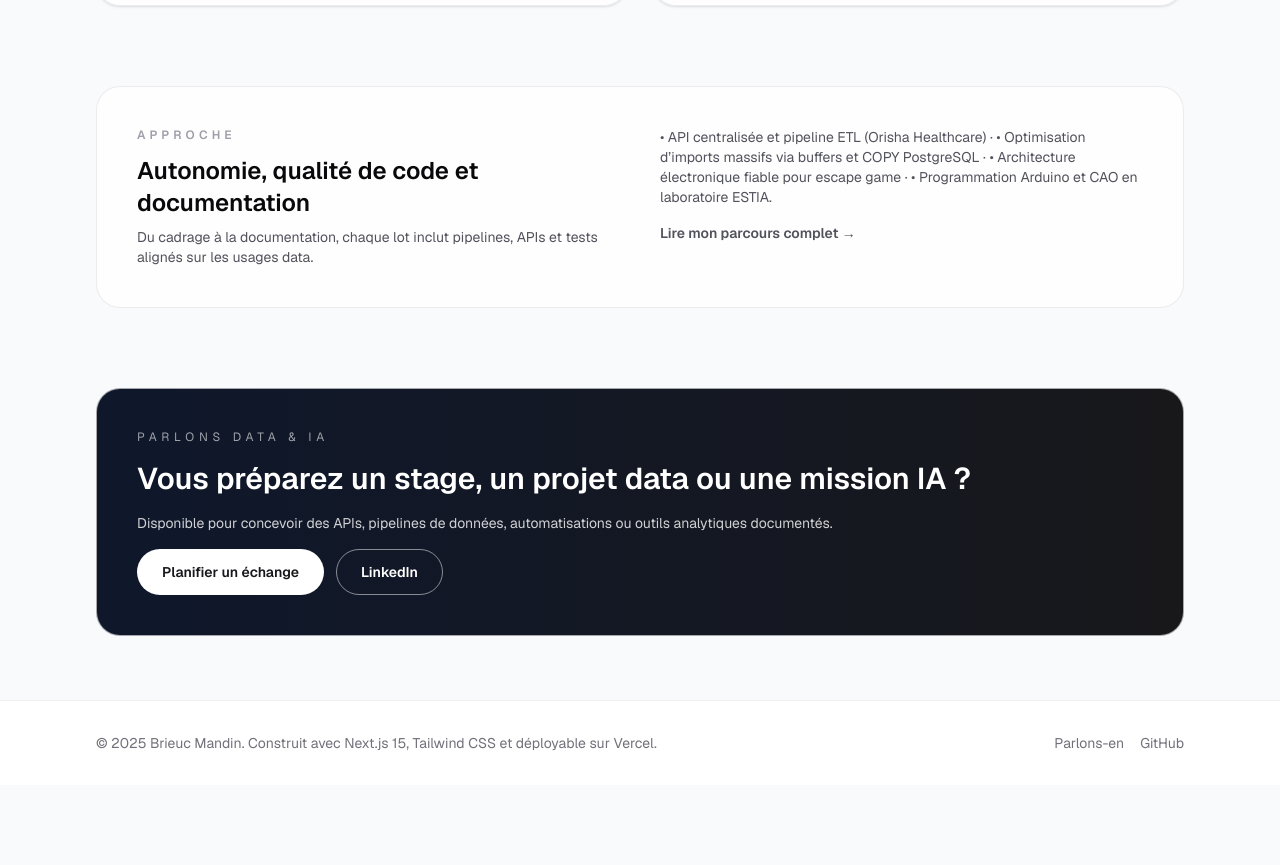
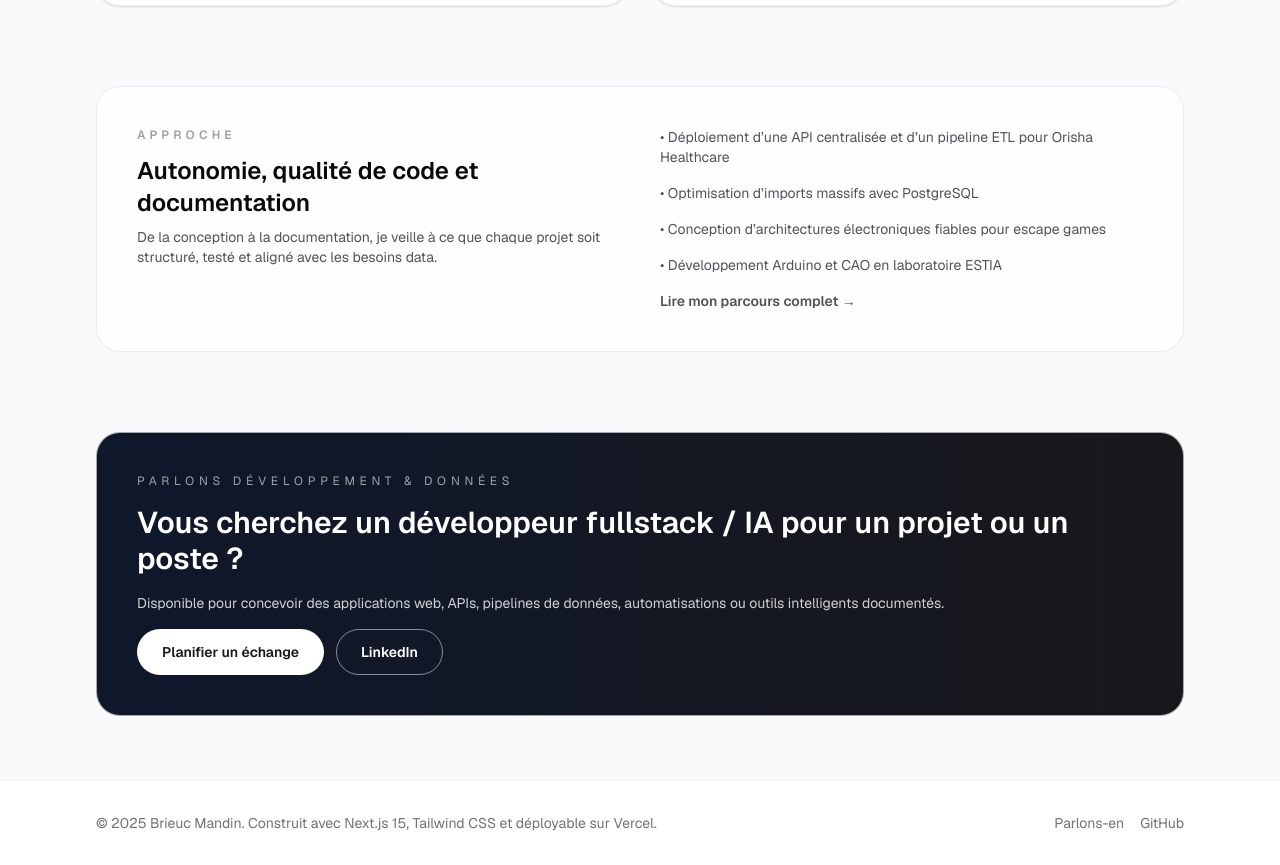
Before and after one commit to RoiBrioche/site-web-vitrine, a Next.js app: page / in a window 1280 px wide. Shown: the part 1381-2246 px from the top of the page. Before the commit the page ends 2166 px from the top, so only its background shows below. Built offline with nearby package versions, Linux system fonts and the light colour scheme.

Commit message:
évolution des contenues des rubrique approche et de contact de la page principale (#18)

```diff
--- a/src/app/page.tsx
+++ b/src/app/page.tsx
@@ -107,16 +107,14 @@ export default function Home() {
           <SectionHeading
             eyebrow="Approche"
             title="Autonomie, qualité de code et documentation"
-            description="Du cadrage à la documentation, chaque lot inclut pipelines, APIs et tests alignés sur les usages data."
+            description="De la conception à la documentation, je veille à ce que chaque projet soit structuré, testé et aligné avec les besoins data."
           />
         </div>
         <div className="space-y-4 text-sm text-zinc-600 dark:text-zinc-300">
-          <p>
-            • API centralisée et pipeline ETL (Orisha Healthcare) · •
-            Optimisation d’imports massifs via buffers et COPY PostgreSQL · •
-            Architecture électronique fiable pour escape game · • Programmation
-            Arduino et CAO en laboratoire ESTIA.
-          </p>
+          <p>• Déploiement d’une API centralisée et d’un pipeline ETL pour Orisha Healthcare</p>
+          <p>• Optimisation d’imports massifs avec PostgreSQL</p>
+          <p>• Conception d’architectures électroniques fiables pour escape games</p>
+          <p>• Développement Arduino et CAO en laboratoire ESTIA</p>
           <Link
             href="/about"
             className="inline-flex items-center text-sm font-semibold text-cyan-600 transition hover:text-cyan-500 dark:text-cyan-300"
@@ -129,30 +127,26 @@ export default function Home() {
       <section className="rounded-3xl border border-zinc-200/70 bg-gradient-to-r from-slate-900 to-zinc-900 p-10 text-white dark:from-zinc-900 dark:to-black">
         <div className="space-y-4">
           <p className="text-xs uppercase tracking-[0.4em] text-white/60">
-            Parlons data & IA
+            Parlons développement & données
           </p>
+
           <h2 className="text-3xl font-semibold">
-            Vous préparez un stage, un projet data ou une mission IA ?
+            Vous cherchez un développeur fullstack / IA pour un projet ou un poste ?
           </h2>
+
           <p className="text-sm text-white/80">
-            Disponible pour concevoir des APIs, pipelines de données,
-            automatisations ou outils analytiques documentés.
+            Disponible pour concevoir des applications web, APIs, pipelines de données,
+            automatisations ou outils intelligents documentés.
           </p>
+
           <div className="flex flex-wrap gap-3">
             <Link
               href="/contact"
-              className="
-                rounded-full
-                px-6 py-3 text-sm font-semibold
-                border border-transparent
-                transition
-                bg-white !text-zinc-900
-                hover:bg-zinc-100 hover:border-zinc-900
-                dark:bg-white dark:!text-zinc-900 dark:hover:bg-zinc-200
-              "
+              className="rounded-full px-6 py-3 text-sm font-semibold border border-transparent transition bg-white !text-zinc-900 hover:bg-zinc-100 hover:border-zinc-900 dark:bg-white dark:!text-zinc-900 dark:hover:bg-zinc-200"
             >
               Planifier un échange
             </Link>
+
             <a
               href={siteConfig.links.linkedin}
               target="_blank"
@@ -164,6 +158,7 @@ export default function Home() {
           </div>
         </div>
       </section>
+
     </Container>
   );
 }
```
